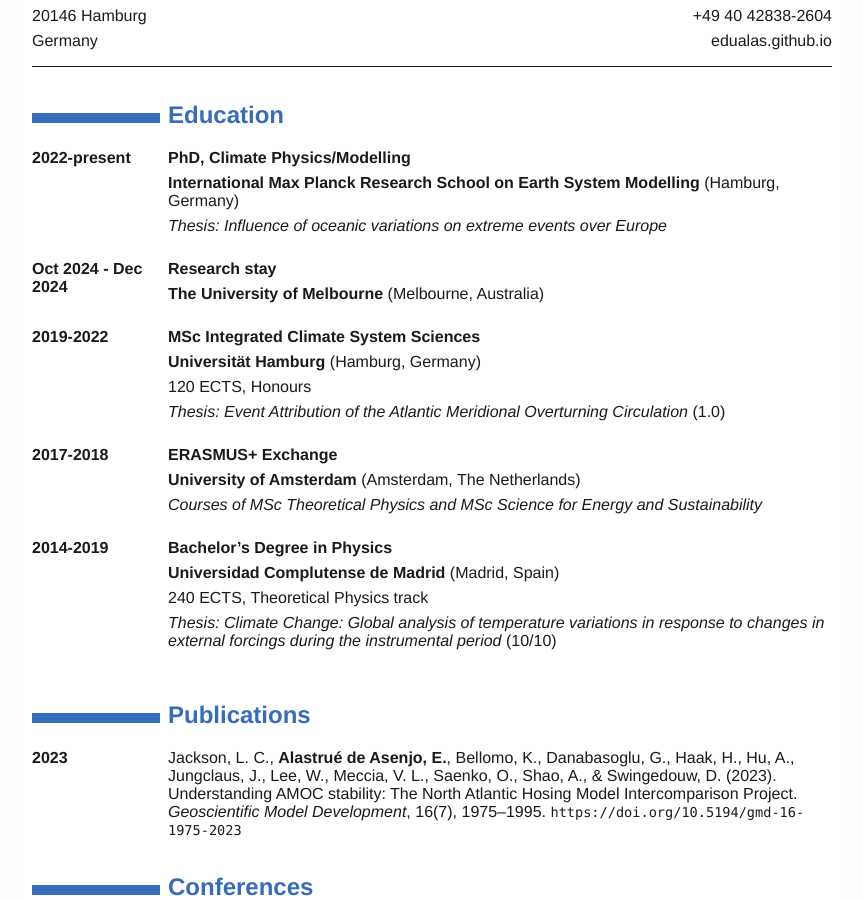
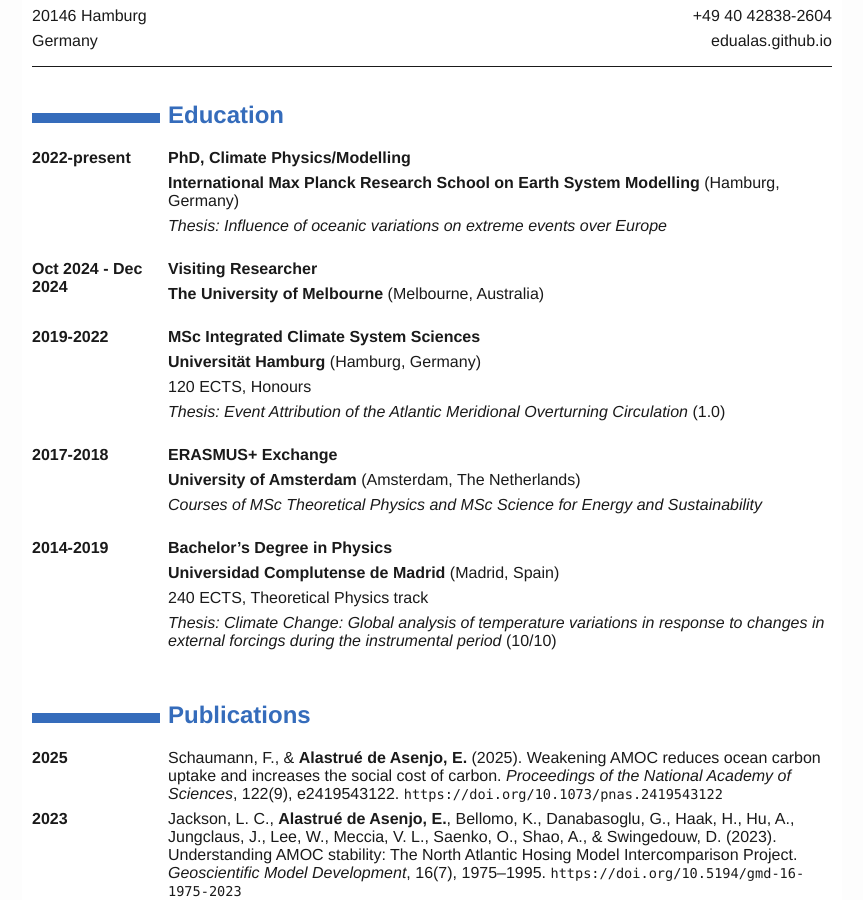
Before and after one commit to edualas/edualas.github.io, a Jekyll site: the page files/resume.html, which Jekyll copies as it is, in a window 1280 px wide and 900 px high, scrolled down 202 px. Shown: the whole window, without its empty margins (208-1071 px from the left). Built offline with Jekyll 4.4.1, drawn with Linux system fonts in a browser that asks for light colours; some of the changed text lies outside the part shown.

Commit message:
updated resume.html correctly

```diff
--- a/files/resume.html
+++ b/files/resume.html
@@ -291,7 +291,7 @@ Europe</em>
 </dd>
 <dt>Oct 2024 - Dec 2024</dt>
 <dd>
-<p><strong>Research stay</strong></p>
+<p><strong>Visiting Researcher</strong></p>
 <strong>The University of Melbourne</strong> (Melbourne, Australia)
 <p>
 
@@ -335,6 +335,14 @@ period</em> (10/10)
 </dl>
 <h2 id="publications">Publications</h2>
 <dl>
+<dt>2025</dt>
+<dd>
+Schaumann, F., &amp; <strong>Alastrué de Asenjo, E.</strong> (2025).
+Weakening AMOC reduces ocean carbon uptake and increases the social cost
+of carbon. <em>Proceedings of the National Academy of Sciences</em>,
+122(9), e2419543122.
+<code>https://doi.org/10.1073/pnas.2419543122</code>
+</dd>
 <dt>2023</dt>
 <dd>
 Jackson, L. C., <strong>Alastrué de Asenjo, E.</strong>, Bellomo, K.,
```
Also changed, not shown: other parts of files/resume.html (+4 -2 lines).
